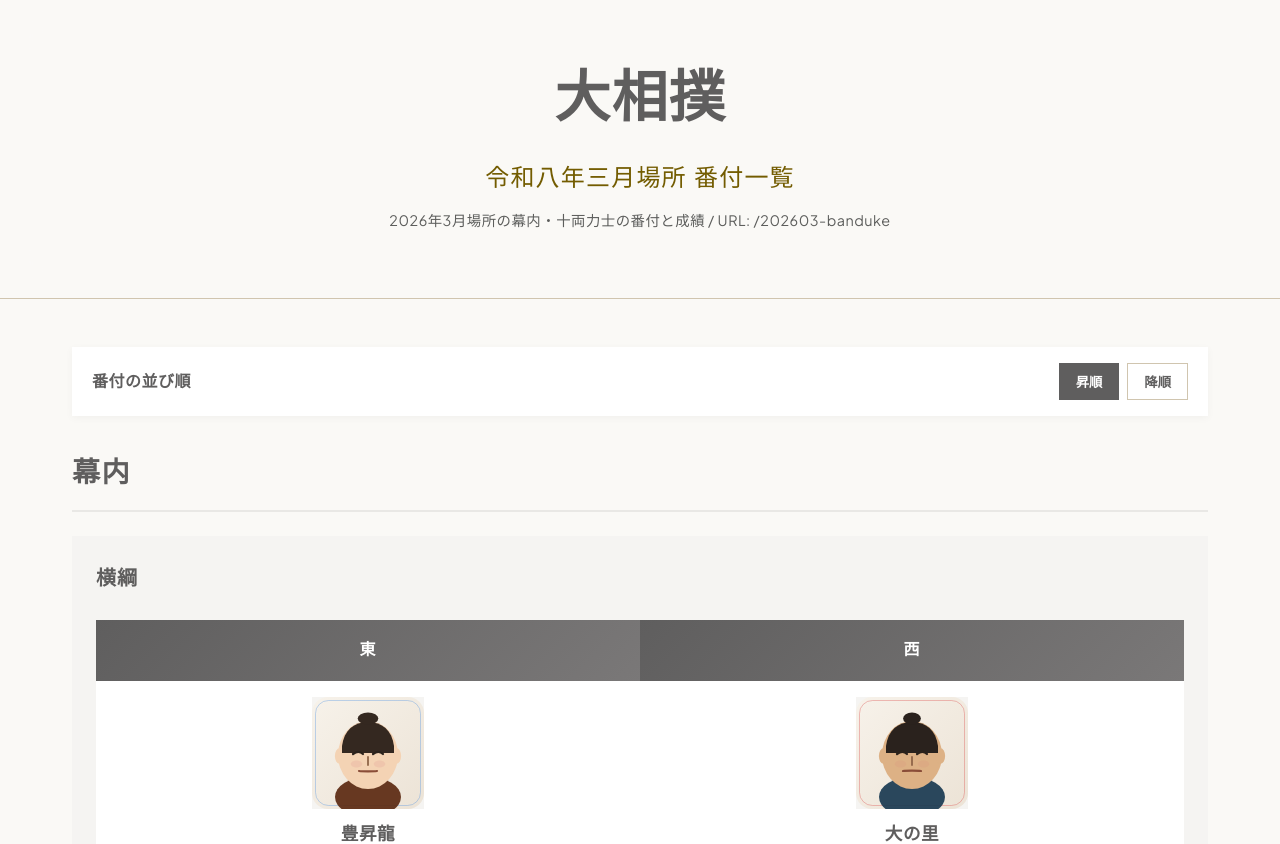
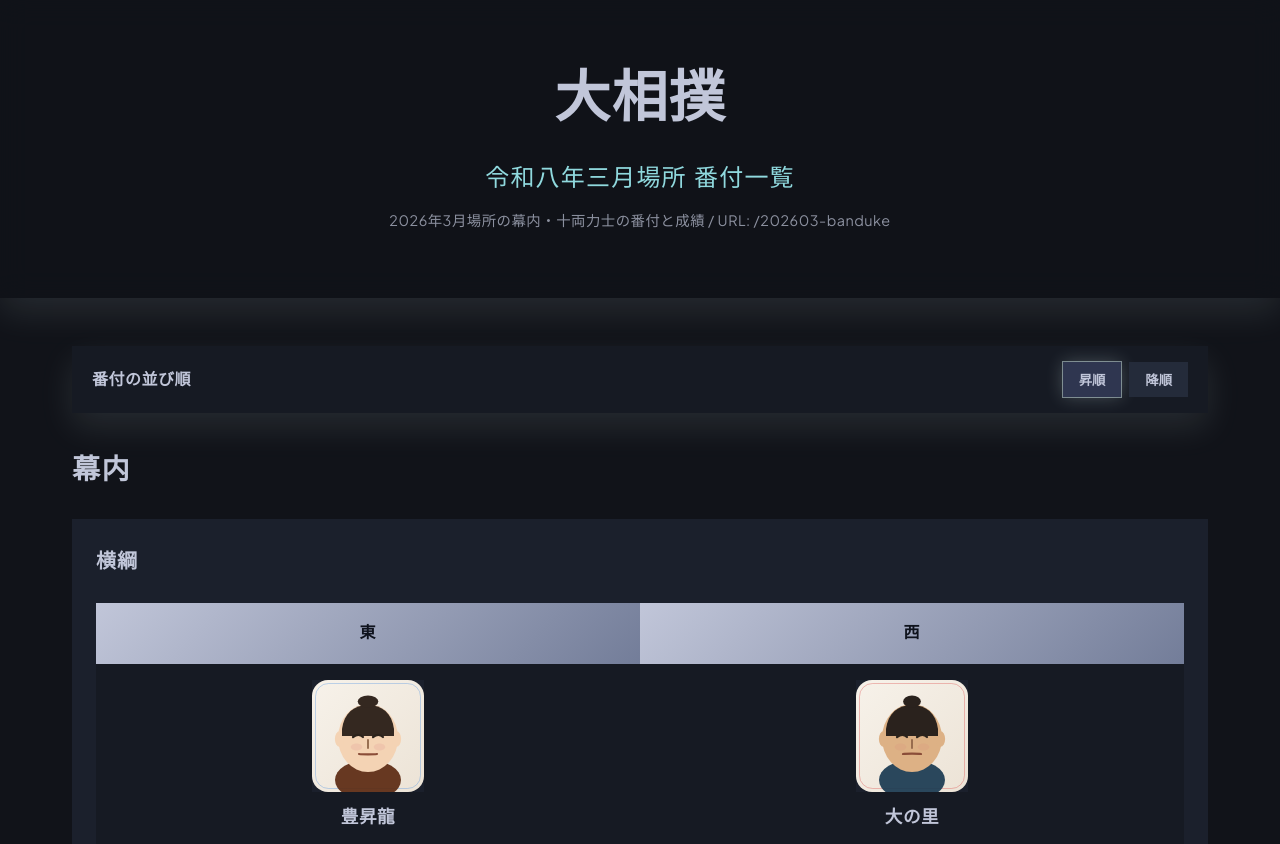
Before and after one commit to dai/o-sumo, a React (Vite) app: page /202603-banduke in a window 1280 px wide. Shown: the top 844 px of the page. Built offline with nearby package versions, Linux system fonts and the light colour scheme.

Commit message:
style: apply Ronin midnight theme across all pages

```diff
--- a/app/banzuke/page.css
+++ b/app/banzuke/page.css
@@ -5,18 +5,18 @@
   background: var(--surface);
 }
 
-/* Glassmorphism header */
+/* Dark glass header */
 .page-header {
-  background: rgba(250, 249, 246, 0.88);
-  backdrop-filter: blur(20px);
-  -webkit-backdrop-filter: blur(20px);
+  background: rgba(17, 19, 25, 0.82);
+  backdrop-filter: blur(14px);
+  -webkit-backdrop-filter: blur(14px);
   color: var(--color-dark-text);
   padding: 3rem 2rem;
   text-align: center;
   position: sticky;
   top: 0;
   z-index: 100;
-  border-bottom: 1px solid var(--color-border);
+  box-shadow: var(--shadow-soft);
 }
 
 .header-content {
@@ -36,7 +36,7 @@
 .page-subtitle {
   font-size: 1.5rem;
   font-weight: 400;
-  color: var(--color-secondary);
+  color: var(--color-secondary-dim);
   margin-bottom: 0.5rem;
   font-family: var(--font-serif);
 }
@@ -67,7 +67,7 @@
   gap: 1rem;
   padding: 1rem 1.25rem;
   background: var(--surface-container-lowest);
-  box-shadow: 0 2px 8px rgba(26, 26, 26, 0.04);
+  box-shadow: var(--shadow-soft);
 }
 
 .sort-toggle-label {
@@ -82,23 +82,23 @@
 }
 
 .sort-toggle-button {
-  border: 1px solid var(--color-border);
-  background: transparent;
+  border: none;
+  background: var(--surface-container-high);
   color: var(--color-primary);
   padding: 0.5rem 1rem;
   font-weight: 600;
   cursor: pointer;
-  transition: all 0.2s ease;
+  transition: all 0.2s ease, box-shadow 0.2s ease;
 }
 
 .sort-toggle-button:hover {
-  background: var(--surface-container-low);
+  background: var(--surface-bright);
 }
 
 .sort-toggle-button.active {
-  background: var(--color-primary);
-  border-color: var(--color-primary);
-  color: white;
+  background: var(--color-primary-container);
+  color: var(--color-primary);
+  box-shadow: var(--shadow-glow-secondary);
 }
 
 .banzuke-section {
@@ -111,10 +111,8 @@
   font-weight: 700;
   color: var(--color-primary);
   margin-bottom: 1.5rem;
-  padding-bottom: 0.75rem;
+  padding-bottom: 0;
   font-family: var(--font-serif);
-  border-bottom: 2px solid var(--surface-container-high);
-  /* No gold line - use surface contrast */
 }
 
 .banzuke-list {
@@ -163,7 +161,7 @@
 }
 
 .info-content a:hover {
-  color: var(--color-primary);
+  color: var(--color-tertiary);
   text-decoration: underline;
 }
 
@@ -189,7 +187,7 @@
 }
 
 .page-footer a:hover {
-  color: var(--color-primary);
+  color: var(--color-tertiary);
   text-decoration: underline;
 }
 
--- a/app/globals.css
+++ b/app/globals.css
@@ -1,36 +1,59 @@
 @import url('https://fonts.googleapis.com/css2?family=Noto+Sans+JP:wght@300;400;500;600;700&family=Noto+Serif+JP:wght@400;500;600;700;900&family=Plus+Jakarta+Sans:wght@400;500;600;700&display=swap');
 
 :root {
-  /* The Ink and Gold Palette - Digital Washi */
-  --color-primary: #5f5e5e;        /* Ink */
-  --color-secondary: #735c00;     /* Gold */
-  --color-secondary-light: #fed65b; /* Gold light */
-  --color-accent-gold: #fed65b;    /* Gold accent */
-  --color-accent-silver: #c0c0c0; /* Silver */
-  --color-accent-bronze: #cd7f32; /* Bronze */
+  /* Ronin palette */
+  --color-primary: #c1c6d9;
+  --color-primary-container: #2f3650;
+  --color-primary-muted: #959db5;
+  --color-secondary: #e6feff;
+  --color-secondary-light: #f3feff;
+  --color-secondary-dim: #90d9de;
+  --color-tertiary: #ecb1ff;
+  --color-tertiary-container: #3a2a42;
+  --color-accent-gold: var(--color-secondary-light);
+  --color-accent-silver: #aab3ca;
+  --color-accent-bronze: #8568a3;
 
-  /* Surface Hierarchy - stacked paper effect */
-  --surface: #faf9f6;              /* Base paper texture */
-  --surface-container-lowest: #ffffff; /* Floating cards - bleached highlight */
-  --surface-container-low: #f5f4f2;  /* Elevated sections */
-  --surface-container-high: #e9e8e5; /* Recessed areas */
-  --surface-variant: #e8e5de;       /* Subtle differentiation */
+  /* Surface hierarchy */
+  --surface: #111319;
+  --surface-container-lowest: #161a23;
+  --surface-container-low: #1b202c;
+  --surface-container-high: #242b3a;
+  --surface-variant: #202635;
+  --surface-bright: #2c3447;
 
-  /* Text colors */
-  --color-light-bg: #faf9f6;       /* Paper */
-  --color-dark-text: #1a1c1a;      /* on_surface - ink on paper */
-  --color-border: #d0c5af;         /* outline_variant - ghost border */
-  --color-surface: #ffffff;        /* surface */
-  --color-focus: #0c5a8a;          /* Focus ring */
+  /* Text and interaction */
+  --color-light-bg: #111319;
+  --color-dark-text: #c1c6d9;
+  --color-muted: #97a1bc;
+  --color-border: rgba(230, 254, 255, 0.35);
+  --color-surface: #161a23;
+  --color-focus: #e6feff;
+  --color-on-primary: #0f131d;
+  --color-on-secondary: #0b1518;
+  --color-on-tertiary: #140c1d;
+
+  /* Status accents */
+  --color-east: #9cefff;
+  --color-west: #ecb1ff;
+  --color-win: #e6feff;
+  --color-loss: #97a1bc;
+  --color-draw: #6e7894;
 
   /* Legacy mappings for compatibility */
-  --color-primary-legacy: #1a3a52;
-  --color-secondary-legacy: #c41e3a;
+  --color-primary-legacy: var(--color-primary-container);
+  --color-secondary-legacy: var(--color-tertiary);
 
   /* Gradients */
-  --gradient-primary: linear-gradient(135deg, #5f5e5e 0%, #7a7878 100%);
-  --gradient-secondary: linear-gradient(135deg, #735c00 0%, #fed65b 100%); /* Gold touch */
-  --gradient-gold: linear-gradient(135deg, #735c00 0%, #fed65b 100%);
+  --gradient-primary: linear-gradient(135deg, #c1c6d9 0%, #737d99 100%);
+  --gradient-secondary: linear-gradient(135deg, #f0feff 0%, #90d9de 100%);
+  --gradient-gold: var(--gradient-secondary);
+
+  /* Atmospheric depth */
+  --shadow-soft: 0 14px 34px rgba(230, 254, 255, 0.1);
+  --shadow-ambient: 0 28px 56px rgba(236, 177, 255, 0.14);
+  --shadow-glow-secondary: 0 0 0 1px rgba(230, 254, 255, 0.45), 0 0 18px rgba(230, 254, 255, 0.24);
+  --shadow-glow-tertiary: 0 0 0 1px rgba(236, 177, 255, 0.4), 0 0 18px rgba(236, 177, 255, 0.2);
 
   /* Typography */
   --font-serif: 'Noto Serif JP', serif;
@@ -81,22 +104,6 @@ h1, h2, h3, h4, h5, h6 {
 
 /* Extreme typographic scale - editorial look */
 h1 {
-  font-size: 3.5rem; /* display-lg equivalent */
-  font-weight: 900;
-  letter-spacing: 0.02em;
-}
-
-h2 {
-  font-size: 2rem;
-  font-weight: 700;
-}
-
-h3 {
-  font-size: 1.5rem;
-  font-weight: 600;
-}
-
-h1 {
   font-size: 2.5rem;
   font-weight: 800;
   letter-spacing: 3px;
@@ -123,27 +130,27 @@ a {
 }
 
 a:hover {
-  color: var(--color-primary);
+  color: var(--color-tertiary);
   text-decoration: underline;
 }
 
-/* Ghost border fallback for accessibility - 15% opacity watermark effect */
+/* Neon focus fallback */
 a:focus-visible,
 button:focus-visible,
 [role='button']:focus-visible,
 [tabindex]:focus-visible {
-  outline: 2px solid var(--color-border);
+  outline: 2px solid rgba(230, 254, 255, 0.5);
   outline-offset: 3px;
-  opacity: 0.85;
+  box-shadow: var(--shadow-glow-secondary);
 }
 
-/* Primary Button - The Gold Touch */
+/* Primary Button */
 button, .btn-primary {
   font-family: var(--font-sans);
   padding: var(--spacing-md) var(--spacing-lg);
   border: none;
-  background: var(--gradient-gold);
-  color: #1a1c1a;
+  background: var(--gradient-secondary);
+  color: var(--color-on-secondary);
   font-weight: 600;
   cursor: pointer;
   transition: all 0.2s ease;
@@ -154,50 +161,39 @@ button, .btn-primary {
 
 button:hover, .btn-primary:hover {
   transform: translateY(-1px);
-  box-shadow: 0 4px 12px rgba(115, 92, 0, 0.2);
+  box-shadow: var(--shadow-soft);
 }
 
-/* Secondary Button - text-only with gold underline */
+/* Secondary Button */
 .btn-secondary {
-  background: transparent;
+  background: var(--surface-container-high);
   color: var(--color-secondary);
   border: none;
   padding: var(--spacing-sm) var(--spacing-md);
   font-weight: 600;
   cursor: pointer;
-  position: relative;
+  transition: background-color 0.2s ease, color 0.2s ease;
 }
 
-.btn-secondary::after {
-  content: '';
-  position: absolute;
-  bottom: 0;
-  left: 0;
-  right: 0;
-  height: 2px;
-  background: var(--color-secondary);
-  transform: scaleX(0);
-  transition: transform 0.2s ease;
+.btn-secondary:hover {
+  background: var(--surface-bright);
+  color: var(--color-secondary-light);
 }
 
-.btn-secondary:hover::after {
-  transform: scaleX(1);
-}
-
-/* Tertiary - Ghost button with outline_variant */
+/* Tertiary Button */
 .btn-tertiary {
-  background: transparent;
+  background: var(--surface-variant);
   color: var(--color-primary);
-  border: 1px solid var(--color-border);
+  border: none;
   padding: var(--spacing-sm) var(--spacing-md);
   font-weight: 500;
   cursor: pointer;
-  opacity: 0.85;
-  transition: opacity 0.2s ease;
+  transition: background-color 0.2s ease, box-shadow 0.2s ease;
 }
 
 .btn-tertiary:hover {
-  opacity: 1;
+  background: var(--surface-bright);
+  box-shadow: var(--shadow-soft);
 }
 
 /* Tables - No borders, use background for elevation */
@@ -213,8 +209,8 @@ th, td {
 }
 
 th {
-  background-color: var(--color-primary);
-  color: white;
+  background-color: var(--color-primary-container);
+  color: var(--color-primary);
   font-weight: 600;
   font-family: var(--font-serif);
   letter-spacing: 0.05em;
@@ -265,7 +261,7 @@ th {
 
 .banzuke-table th {
   background: var(--gradient-primary);
-  color: white;
+  color: var(--color-on-primary);
   font-weight: 600;
   padding: 1rem;
   text-align: center;
@@ -287,7 +283,7 @@ th {
 
 .rikishi-yomi {
   font-size: 0.9rem;
-  color: #666;
+  color: var(--color-muted);
   font-style: italic;
 }
 
@@ -303,41 +299,41 @@ th {
 .rank-badge {
   display: inline-block;
   padding: 0.35rem 0.75rem;
-  background-color: var(--color-primary);
-  color: white;
+  background-color: var(--color-primary-container);
+  color: var(--color-primary);
   font-size: 0.85rem;
   font-weight: 600;
   /* 0px radius - enforced globally */
 }
 
 .rank-badge.yokozuna {
-  background: var(--gradient-gold);
-  color: var(--color-dark-text);
+  background: var(--gradient-secondary);
+  color: var(--color-on-secondary);
 }
 
 .rank-badge.ozeki {
   background-color: var(--color-accent-silver);
-  color: var(--color-primary);
+  color: var(--color-on-primary);
 }
 
 .rank-badge.sekiwake {
   background-color: var(--color-accent-bronze);
-  color: white;
+  color: var(--color-primary);
 }
 
 .rank-badge.komusubi {
-  background-color: var(--color-secondary);
-  color: white;
+  background-color: var(--color-tertiary);
+  color: var(--color-on-tertiary);
 }
 
 .rank-badge.maegashira {
-  background-color: var(--color-primary);
-  color: white;
+  background-color: var(--color-primary-container);
+  color: var(--color-primary);
 }
 
 .rank-badge.juryo {
-  background-color: #4db8a8;
-  color: white;
+  background-color: var(--color-secondary-dim);
+  color: var(--color-on-secondary);
 }
 
 .record {
@@ -369,18 +365,18 @@ th {
   font-weight: bold;
 }
 
-.hoshi.win { color: var(--color-secondary); }
-.hoshi.loss { color: #2d3748; }
-.hoshi.draw { color: var(--color-border); }
+.hoshi.win { color: var(--color-win); }
+.hoshi.loss { color: var(--color-loss); }
+.hoshi.draw { color: var(--color-draw); }
 
-.empty { color: var(--color-border); font-size: 1.5rem; }
+.empty { color: var(--color-muted); font-size: 1.5rem; }
 
 .text-center {
   text-align: center;
 }
 
 .text-muted {
-  color: #4e4e4e;
+  color: var(--color-muted);
 }
 
 .sr-only {
@@ -409,7 +405,7 @@ th {
 }
 
 ::-webkit-scrollbar-thumb:hover {
-  background: var(--color-primary);
+  background: var(--color-secondary-dim);
 }
 
 /* Responsive */
--- a/app/torikumi/page.css
+++ b/app/torikumi/page.css
@@ -5,18 +5,18 @@
   background: var(--surface);
 }
 
-/* Glassmorphism header */
+/* Dark glass header */
 .torikumi-header {
   padding: 3rem 2rem;
   text-align: center;
-  background: rgba(250, 249, 246, 0.88);
-  backdrop-filter: blur(20px);
-  -webkit-backdrop-filter: blur(20px);
+  background: rgba(17, 19, 25, 0.82);
+  backdrop-filter: blur(14px);
+  -webkit-backdrop-filter: blur(14px);
   color: var(--color-dark-text);
   position: sticky;
   top: 0;
   z-index: 100;
-  border-bottom: 1px solid var(--color-border);
+  box-shadow: var(--shadow-soft);
 }
 
 .torikumi-header h1 {
@@ -26,7 +26,7 @@
 }
 
 .torikumi-header p {
-  opacity: 0.7;
+  opacity: 0.85;
 }
 
 .torikumi-main {
@@ -40,7 +40,7 @@
 .day-summary-card {
   background: var(--surface-container-lowest);
   padding: 1.25rem 1.5rem;
-  box-shadow: 0 4px 12px rgba(26, 26, 26, 0.04);
+  box-shadow: var(--shadow-soft);
   display: flex;
   justify-content: space-between;
   gap: 1rem;
@@ -69,7 +69,7 @@
   gap: 1rem;
   padding: 1rem 1.25rem;
   background: var(--surface-container-lowest);
-  box-shadow: 0 2px 8px rgba(26, 26, 26, 0.04);
+  box-shadow: var(--shadow-soft);
 }
 
 .sort-toggle-label {
@@ -84,8 +84,8 @@
 }
 
 .sort-toggle-button {
-  border: 1px solid var(--color-border);
-  background: transparent;
+  border: none;
+  background: var(--surface-container-high);
   color: var(--color-primary);
   padding: 0.5rem 1rem;
   font-weight: 600;
@@ -94,13 +94,13 @@
 }
 
 .sort-toggle-button:hover {
-  background: var(--surface-container-low);
+  background: var(--surface-bright);
 }
 
 .sort-toggle-button.active {
-  background: var(--color-primary);
-  border-color: var(--color-primary);
-  color: white;
+  background: var(--color-primary-container);
+  color: var(--color-primary);
+  box-shadow: var(--shadow-glow-secondary);
 }
 
 .archive-nav {
@@ -114,16 +114,17 @@
   align-items: center;
   justify-content: center;
   padding: 0.7rem 1rem;
-  background: var(--color-primary);
-  color: white;
+  background: var(--color-primary-container);
+  color: var(--color-primary);
   font-weight: 600;
   text-decoration: none;
   transition: all 0.2s ease;
 }
 
 .archive-link:hover {
-  background: var(--color-dark-text);
-  color: white;
+  background: var(--surface-bright);
+  color: var(--color-secondary);
+  box-shadow: var(--shadow-soft);
   text-decoration: none;
 }
 
@@ -134,7 +135,7 @@
   margin-bottom: 1.2rem;
   padding: 1rem 1.25rem;
   background: var(--surface-container-lowest);
-  box-shadow: 0 2px 8px rgba(26, 26, 26, 0.04);
+  box-shadow: var(--shadow-soft);
 }
 
 .pager-nav a {
@@ -144,7 +145,7 @@
 }
 
 .pager-nav a:hover {
-  color: var(--color-primary);
+  color: var(--color-tertiary);
   text-decoration: underline;
 }
 
@@ -152,20 +153,21 @@
   margin-bottom: 1rem;
   padding: 1rem 1.25rem;
   background: var(--surface-container-lowest);
-  box-shadow: 0 2px 8px rgba(26, 26, 26, 0.04);
+  box-shadow: var(--shadow-soft);
 }
 
 .status-message.warning {
-  background: var(--surface-variant);
+  background: var(--color-tertiary-container);
+  color: var(--color-primary);
 }
 
 .empty-division-message {
   margin-bottom: 1rem;
   padding: 1rem 1.25rem;
-  background: var(--surface-container-low);
+  background: var(--surface-container-high);
   color: var(--color-secondary);
   font-weight: 600;
-  border-left: 3px solid var(--color-secondary);
+  box-shadow: var(--shadow-soft);
 }
 
 /* Division section - surface hierarchy */
@@ -173,7 +175,7 @@
   background: var(--surface-container-lowest);
   margin-bottom: 1.5rem;
   padding: 1.5rem;
-  box-shadow: 0 4px 12px rgba(26, 26, 26, 0.04);
+  box-shadow: var(--shadow-soft);
 }
 
 .division-section h2 {
@@ -204,6 +206,7 @@
 
 .archive-card:hover {
   background: var(--surface-container-low);
+  box-shadow: var(--shadow-soft);
   text-decoration: none;
 }
 
@@ -255,8 +258,8 @@
 }
 
 .torikumi-head .cell {
-  background: var(--color-primary);
-  color: white;
+  background: var(--color-primary-container);
+  color: var(--color-primary);
   font-weight: 700;
   text-align: center;
   font-family: var(--font-serif);
@@ -295,7 +298,7 @@
   align-items: center;
   justify-content: center;
   font-weight: 600;
-  color: var(--color-secondary);
+  color: var(--color-secondary-dim);
   text-align: center;
 }
 
@@ -313,7 +316,7 @@
 }
 
 .torikumi-footer a:hover {
-  color: var(--color-primary);
+  color: var(--color-tertiary);
   text-decoration: underline;
 }
 
@@ -334,15 +337,16 @@
 
 /* Winner highlighting - subtle surface contrast */
 .rikishi-card.winner {
-  background: var(--surface-variant);
+  background: var(--surface-bright);
+  box-shadow: var(--shadow-glow-tertiary);
 }
 
 .kimarite-value.winner-east {
-  color: var(--color-secondary);
-  background: var(--surface-container-low);
+  color: var(--color-east);
+  background: var(--surface-container-high);
 }
 
 .kimarite-value.winner-west {
-  color: var(--color-primary);
+  color: var(--color-west);
   background: var(--surface-container-high);
 }
```
Also changed, not shown: app/archives/page.css (+10 -9 lines), app/index.css (+32 -29 lines), app/styles/banzuke.css (+27 -30 lines).
